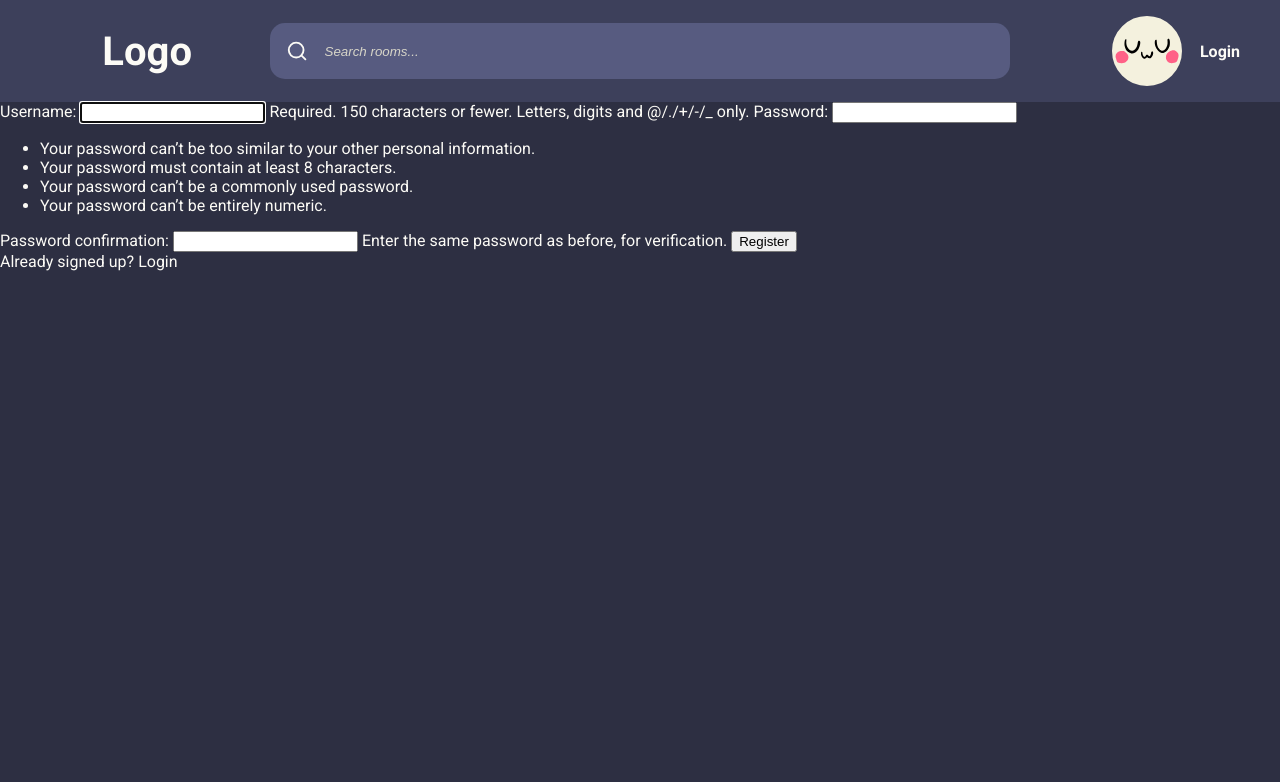
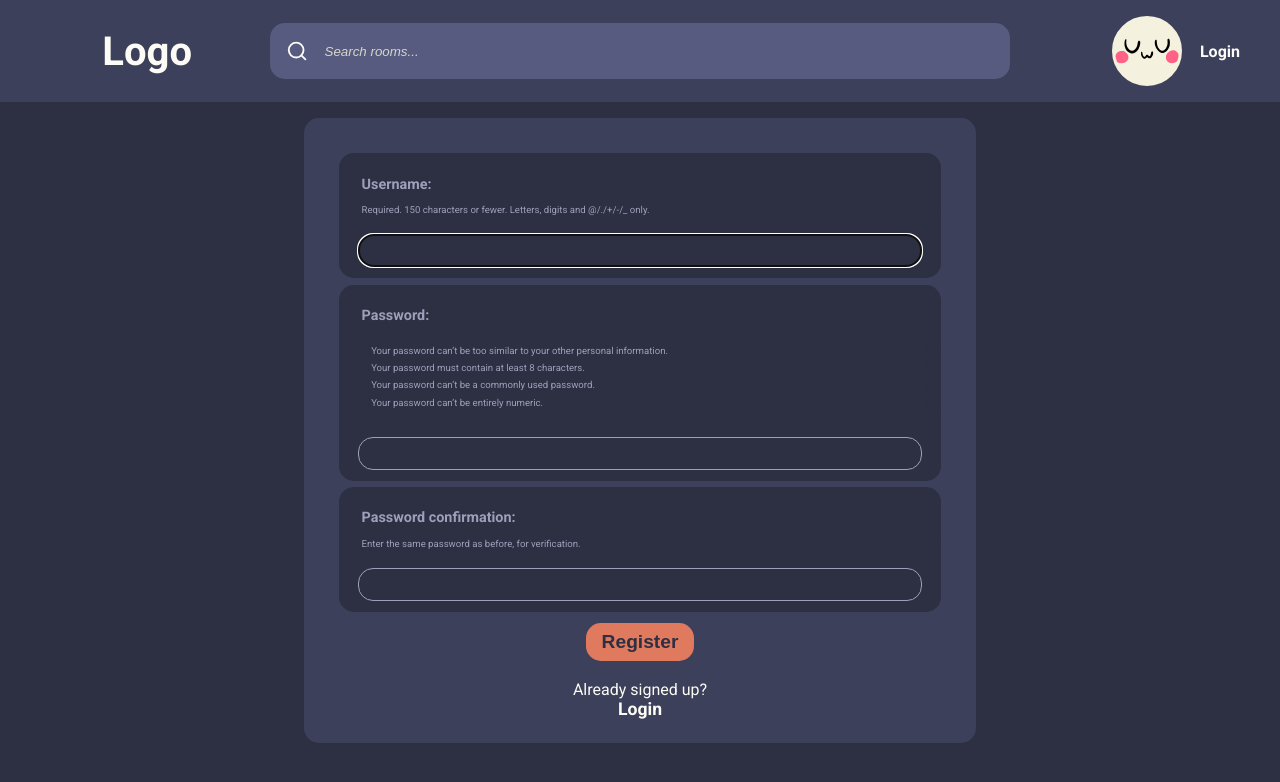
Before and after one commit to Cineg/django_forum-like_app, a Django app: page /register/ in a window 1280 px wide. Shown: the top 782 px of the page. Run offline with Django 5.2, Linux system fonts and the light colour scheme.

Commit message:
login/register form

```diff
--- a/chatapp/base/templates/base/login_register.html
+++ b/chatapp/base/templates/base/login_register.html
@@ -1,27 +1,35 @@
 {% extends "main.html" %}
 {% block content %}
     {% if page == "login" %}
-        <div>
-            <form action="" method="post">
+        <main class="login-register">
+            <form action="" method="post" class="form">
                 {% csrf_token %}
-                <label for="Username">Username:</label>
-                <input type="text" name="username" placeholder="Enter Username" />
-                <label for="Username">Password:</label>
-                <input type="password" name="password" placeholder="Enter Password" />
-                <input type="submit" value="Login" />
+                <label for="Username">
+                    Username:
+                    <input type="text" name="username" placeholder="Enter Username" />
+                </label>
+                <label for="Username">
+                    Password:
+                    <input type="password" name="password" placeholder="Enter Password" />
+                </label>
+                <input type="submit" value="Login" class="btn" />
             </form>
             <p>Haven't signed up yet?</p>
-            <a href={% url "register" %}>Sign up</a>
-        </div>
+            <a href={% url "register" %}>
+                <h3>Sign up</h3>
+            </a>
+        </main>
     {% else %}
-        <div>
-            <form action="" method="post">
+        <main class="login-register">
+            <form action="" method="post" class="form">
                 {% csrf_token %}
-                {{ form.as_p }}
-                <input type="submit" value="Register" />
+                {{ form.as_div }}
+                <input type="submit" value="Register" class="btn btn-delete" />
             </form>
             <p>Already signed up?</p>
-            <a href={% url "login" %}>Login</a>
-        </div>
+            <a href={% url "login" %}>
+                <h3>Login</h3>
+            </a>
+        </main>
     {% endif %}
 {% endblock content %}
--- a/chatapp/static/styles/style.css
+++ b/chatapp/static/styles/style.css
@@ -532,3 +532,73 @@ div.buttons * {
 	width: 1rem;
 	height: 1rem;
 }
+
+.login-register {
+	display: flex;
+	flex-direction: column;
+	align-items: center;
+}
+
+.flex-column {
+	display: flex;
+	flex-direction: column;
+}
+
+.login-register {
+	background-color: var(--color-bg-medium);
+	border-radius: var(--border-radius);
+	width: 50%;
+	min-width: min-content;
+	padding: 1rem;
+	margin: 1rem auto;
+}
+
+.login-register .form {
+	background-color: inherit;
+}
+
+.login-register .form label {
+	display: flex;
+	flex-direction: column;
+	padding: 1rem;
+	background-color: inherit;
+	width: -webkit-fill-available;
+}
+
+.login-register .form label input {
+	padding: 0.5rem;
+	background-color: inherit;
+}
+
+.login-register .form div {
+	flex-direction: column;
+}
+
+.login-register .form div label {
+	padding-bottom: 0.5rem;
+	margin-bottom: 0;
+	font-weight: 700;
+}
+
+.login-register .form .helptext {
+	font-size: 0.6rem;
+	margin: 0;
+	color: var(--color-bg-text);
+	margin-left: 1rem;
+	margin-bottom: 1rem;
+}
+
+.login-register .form .helptext ul li {
+	font-size: 0.6rem;
+	margin: 0;
+	color: var(--color-bg-text);
+	list-style-type: none;
+}
+
+.login-register .form div input {
+	flex-direction: column;
+	padding: 0.5rem 1rem;
+	border: 1px solid var(--color-bg-text);
+	margin: 0 1rem;
+	margin-bottom: 0.5rem;
+}
```
Also changed, not shown: chatapp/db.sqlite3.
